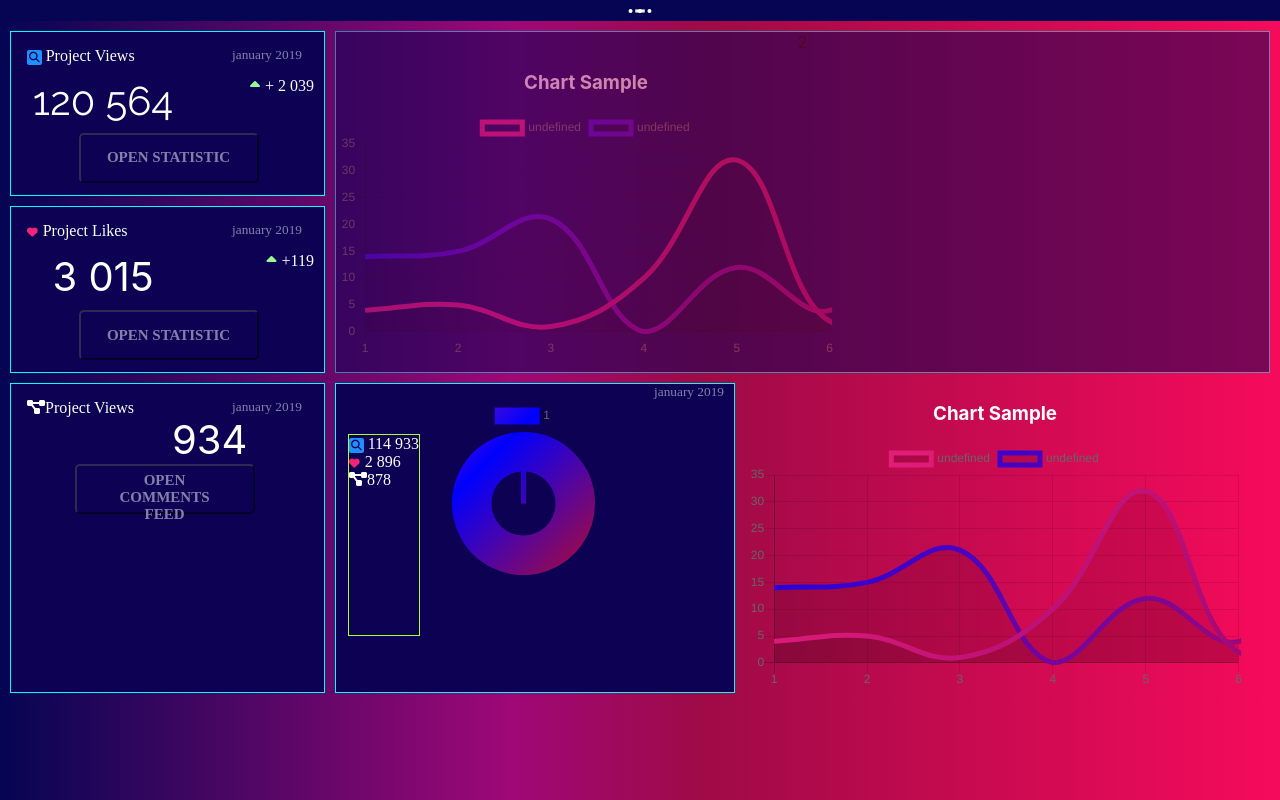
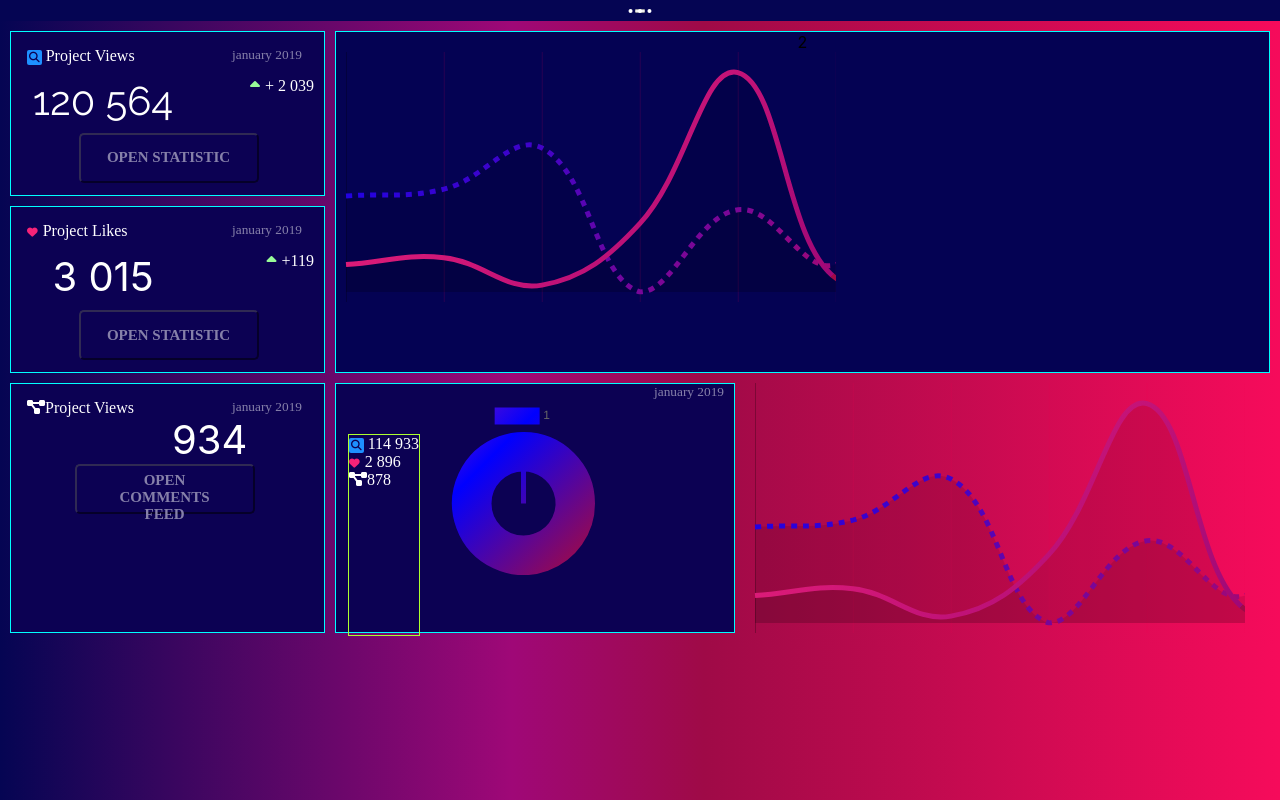
Before and after one commit to stitt1am/projetx, a React (Create React App) app: page / in a window 1280 px wide. Built offline with nearby package versions, Linux system fonts and the light colour scheme; a web font is replaced by a local one.

Commit message:
lineChart fix

```diff
--- a/src/components/LineChart/LineChart.js
+++ b/src/components/LineChart/LineChart.js
@@ -18,10 +18,8 @@ class LineChart extends Component {
                 datasets:[
                     {
                         // label: "Stuff",
-                        // backgroundColor: "white",
+                        //  backgroundColor: "white",
                         data:[4,5,1,10,32,2,12],
-                        // pointRadius:9,
-                        pointRotation:5,
                         showLine:true,
                         pointHitRadius:12,
                         pointHoverBorderColor:'white'
@@ -29,7 +27,10 @@ class LineChart extends Component {
                     {
                         // label: "letters",
                         // backgroundColor: "pink",
-                        data:[14,15,21,0,12,4,22]
+                        data:[14,15,21,0,12,4,22],
+                        pointHoverBorderColor:'white',
+                        borderDash:[6,6]
+
                     }
 
                 ]
@@ -62,6 +63,7 @@ class LineChart extends Component {
             let colors = ["rgba(246, 35, 120)", "blue"];
             data.datasets.map((set, i) => {
                 // set.backgroundColor = this.setGradientColor(canvas, colors[i]);
+                set.pointHoverBackgroundColor = this.setGradientColor(canvas, colors[i]);
                 set.borderColor=this.setGradientColor(canvas, colors[i]);
                 set.borderWidth=5;
                 set.showLine= true;
@@ -77,11 +79,55 @@ class LineChart extends Component {
 
 
             <div className="lineChart">
-                <h3 className="chartTitle"> Chart Sample</h3>
 
 
                 <Line
-                    options={{responsive: true}}
+                    options={
+                        {
+                            scales: {
+                                xAxes: [{
+                                    gridLines: {
+                                        display: true,
+                                        color: 'rgba(246, 11, 91,0.3)',
+                                        lineWidth: 0.5,
+                                        drawTicks: true,
+                                        drawBorder: false,
+
+                                        // zeroLineWidth:30,
+                                        // zeroLineColor: 'white',
+                                        //  tickMarkLength:13,
+                                        // zeroLineWidth:300,
+                                        // zeroLineBorderDash:50
+                                    }
+                                    , ticks: {
+                                        display: false,
+
+                                    }
+
+                                }],
+                                yAxes: [{
+                                    gridLines: {
+                                        display: false,
+                                        drawBorder: false,
+
+                                    }, ticks: {
+                                        display: false
+                                    }
+                                }],
+                            },
+                            legend: {display: false,},
+                            tooltips: {callbacks: {
+                                    label: function (tooltipItem, data) {
+                                        var label = data.datasets[tooltipItem.datasetIndex].label || 'right he4re';
+
+                                        if (label) {
+                                            label += ': ';
+                                        }
+                                        label += Math.round(tooltipItem.yLabel * 100) / 100;
+                                        return label;
+                                    }
+                                }},
+                        }}
                     data={this.getChartData}
                 />
             </div>
--- a/src/components/Navigation/Navigation.scss
+++ b/src/components/Navigation/Navigation.scss
@@ -29,35 +29,35 @@ $accent: #6C2EB9;
 }
 
 
-.button {
-  //position: relative;
-  //outline: none;
-  //background: $accent;
-  //width: 100px;
-  //height: 100px;
-  //border: 0;
-  //border-radius: 100px;
-  //box-shadow: inset 0 0 0 1px rgba(#000, 0.2), 0 2px 0 rgba($accent, 0.2);
-  //margin: 0 12px;
-  //color: #FFF;
-  //cursor: pointer;
-  //
-  //
-  //&--large {
-  //  z-index: 1;
-  //  position: relative;
-  //  width: 60px;
-  //  height: 60px;
-  //}
-  //
-  //&:hover {
-  //  .tooltip {
-  //    top: -100%;
-  //    opacity: 1;
-  //  }
-  //}
-
-}
+//.button {
+//  position: relative;
+//  outline: none;
+//  background: $accent;
+//  width: 100px;
+//  height: 100px;
+//  border: 0;
+//  border-radius: 100px;
+//  box-shadow: inset 0 0 0 1px rgba(#000, 0.2), 0 2px 0 rgba($accent, 0.2);
+//  margin: 0 12px;
+//  color: #FFF;
+//  cursor: pointer;
+//
+//
+//  &--large {
+//    z-index: 1;
+//    position: relative;
+//    width: 60px;
+//    height: 60px;
+//  }
+//
+//  &:hover {
+//    .tooltip {
+//      top: -100%;
+//      opacity: 1;
+//    }
+//  }
+//
+//}
 
 .icon {
   top: 50%;
--- a/src/containers/home/home.scss
+++ b/src/containers/home/home.scss
@@ -1,11 +1,11 @@
 body {
 
-  background: rgb(5, 5, 83);
-  background: linear-gradient(90deg,
-          rgba(5, 5, 83, 1) 0%,
-          rgb(159, 8, 119) 40%,
-          rgb(159, 10, 71) 55%,
-          rgb(246, 35, 120) 100%);
+  //background: rgb(5, 5, 83);
+  //background: linear-gradient(90deg,
+  //        rgba(5, 5, 83, 1) 0%,
+  //        rgb(159, 8, 119) 40%,
+  //        rgb(159, 10, 71) 55%,
+  //        rgb(246, 35, 120) 100%);
 
   .grid-container {
     display: grid;
@@ -41,7 +41,7 @@ body {
     //width: 1500px;
     //height: 100px;
     background: rgb(4, 2, 83);
-    opacity: 50%;
+    //opacity: 50%;
 
   }
 
```
